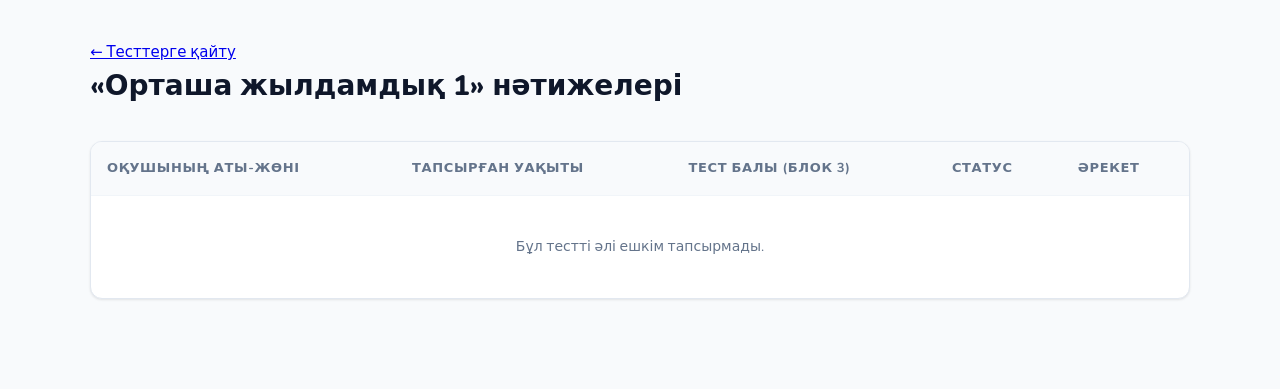
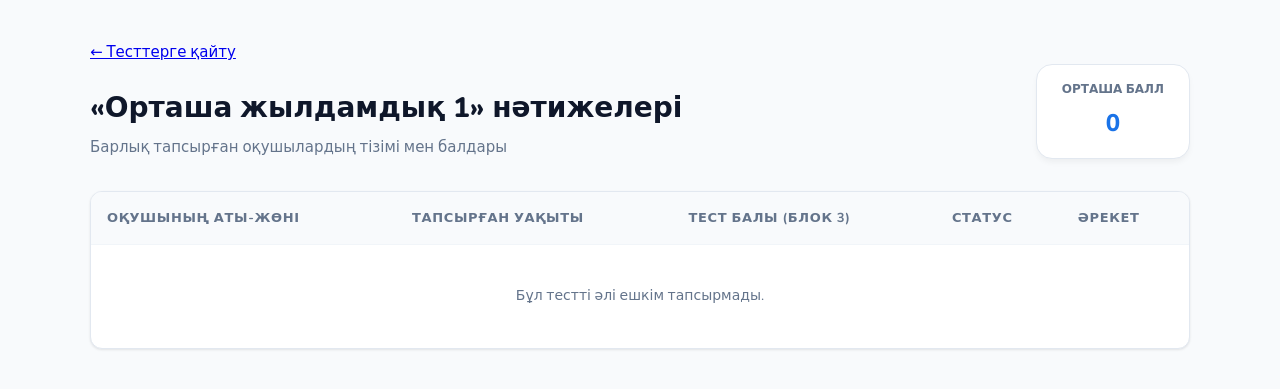
Before and after one commit to ArmanulyOsman/BilimAI, a Django app: page /teacher/quiz/1/ in a window 1280 px wide. Shown: the part 64-453 px from the top of the page. Run offline with Django 5.2, Linux system fonts and the light colour scheme; a user stored in the database is signed in; data comes from the database, SQL or seed files in the repository; data that the repository does not hold is empty.

Commit message:
postgres

```diff
--- a/BilimAI/settings.py
+++ b/BilimAI/settings.py
@@ -1,5 +1,6 @@
 from pathlib import Path
 import os
+import dj_database_url
 
 BASE_DIR = Path(__file__).resolve().parent.parent
 
@@ -53,10 +54,7 @@ TEMPLATES = [
 WSGI_APPLICATION = 'BilimAI.wsgi.application'
 
 DATABASES = {
-    'default': {
-        'ENGINE': 'django.db.backends.sqlite3',
-        'NAME': BASE_DIR / 'db.sqlite3',
-    }
+    'default': dj_database_url.parse(os.environ.get('DATABASE_URL'))
 }
 
 AUTH_USER_MODEL = 'core.User'
--- a/core/templates/core/teacher_quiz_detail.html
+++ b/core/templates/core/teacher_quiz_detail.html
@@ -5,7 +5,17 @@
 <div class="container page">
   <div class="page-header">
     <a href="{% url 'teacher_subject_quizzes' quiz.subject.id %}" class="btn-link">← Тесттерге қайту</a>
-    <h2 class="page-title">«{{ quiz.title }}» нәтижелері</h2>
+    <div style="display: flex; justify-content: space-between; align-items: flex-end;">
+      <div>
+        <h2 class="page-title">«{{ quiz.title }}» нәтижелері</h2>
+        <p class="page-subtitle">Барлық тапсырған оқушылардың тізімі мен балдары</p>
+      </div>
+
+      <div class="stat-card" style="background: #ffffff; padding: 15px 25px; border-radius: 16px; border: 1px solid #e2e8f0; text-align: center; box-shadow: 0 4px 6px -1px rgba(0,0,0,0.05);">
+        <div style="font-size: 12px; color: #64748b; text-transform: uppercase; font-weight: 700; margin-bottom: 5px;">Орташа балл</div>
+        <div style="font-size: 24px; font-weight: 800; color: #1a73e8;">{{ avg_score }}</div>
+      </div>
+    </div>
   </div>
 
   <div class="card" style="margin-top:24px; padding:0;">
@@ -49,10 +59,19 @@
 </div>
 
 <style>
+  /* Бұрынғы стильдеріңіз */
   .table { width: 100%; border-collapse: collapse; }
   .table th, .table td { padding: 16px; text-align: left; border-bottom: 1px solid #f1f5f9; }
   .table th { background: #f8fafc; color: #64748b; font-size: 13px; text-transform: uppercase; }
-  .badge-warning { background: #fffbeb; color: #92400e; }
-  .badge-success { background: #ecfdf5; color: #065f46; }
+  .badge-warning { background: #fffbeb; color: #92400e; padding: 4px 10px; border-radius: 6px; font-size: 12px; }
+  .badge-success { background: #ecfdf5; color: #065f46; padding: 4px 10px; border-radius: 6px; font-size: 12px; }
+
+  .stat-card {
+    min-width: 140px;
+    transition: transform 0.2s;
+  }
+  .stat-card:hover {
+    transform: translateY(-2px);
+  }
 </style>
 {% endblock %}
--- a/core/views.py
+++ b/core/views.py
@@ -4,6 +4,7 @@ from django.contrib.auth.decorators import login_required
 from django.contrib import messages
 from django.utils import timezone
 from django.http import JsonResponse
+from django.db.models import Avg
 from django.views.decorators.http import require_POST
 import json
 
@@ -252,12 +253,19 @@ def teacher_subject_quizzes(request, subject_id):
 def teacher_quiz_detail(request, quiz_id):
     if not request.user.is_teacher:
         return redirect('student_dashboard')
+
     quiz = get_object_or_404(Quiz, id=quiz_id, teacher=request.user)
     attempts = QuizAttempt.objects.filter(
         quiz=quiz, status=QuizAttempt.STATUS_COMPLETED
     ).select_related('student')
+
+    # Орташа баллды есептеу (Блок 3 бойынша)
+    avg_score = attempts.aggregate(Avg('block3_score'))['block3_score__avg'] or 0
+
     return render(request, 'core/teacher_quiz_detail.html', {
-        'quiz': quiz, 'attempts': attempts,
+        'quiz': quiz,
+        'attempts': attempts,
+        'avg_score': round(avg_score, 1) # Бір ондық таңбаға дейін дөңгелектеу
     })
 
 
--- a/requirements.txt
+++ b/requirements.txt
@@ -3,5 +3,6 @@ Django==6.0.4
 gunicorn==25.3.0
 packaging==26.0
 pillow==12.2.0
+psycopg2-binary==2.9.11
 sqlparse==0.5.5
 whitenoise==6.12.0
```
